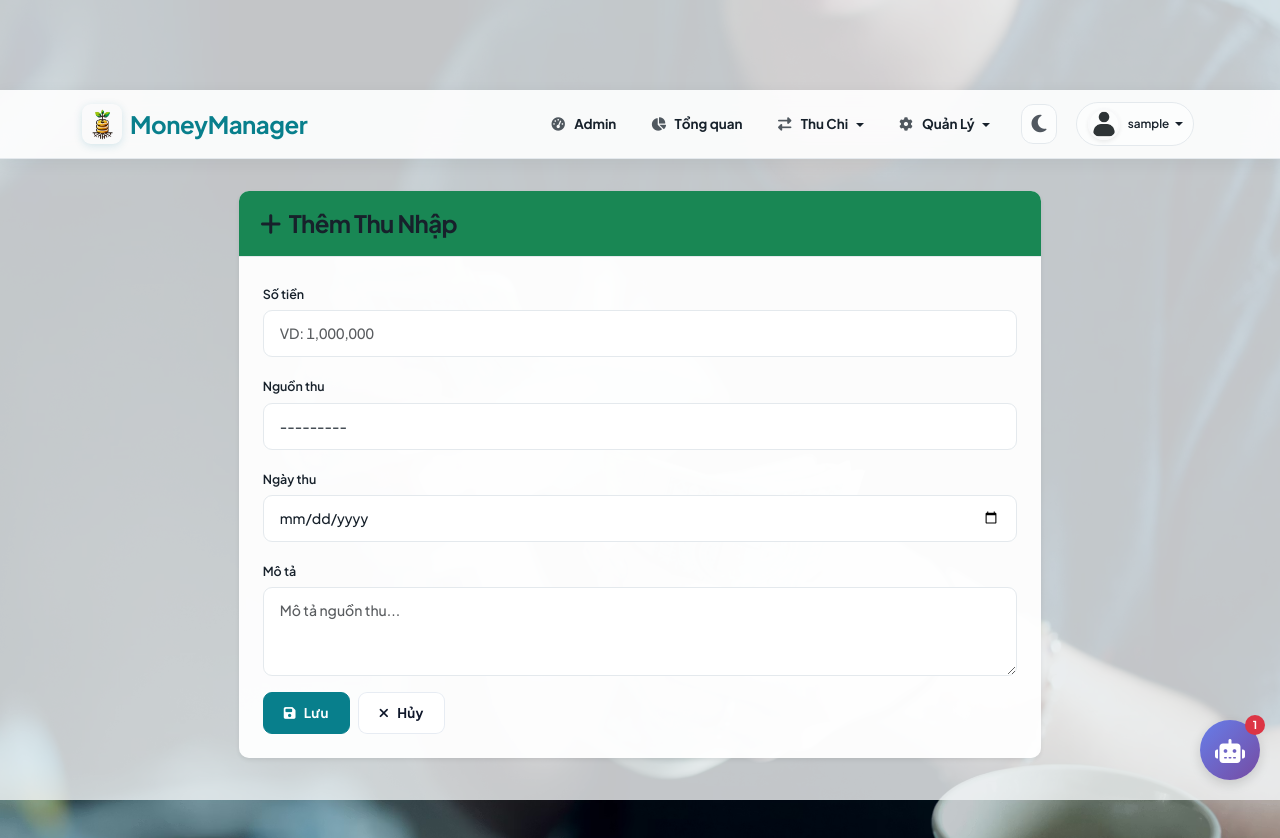
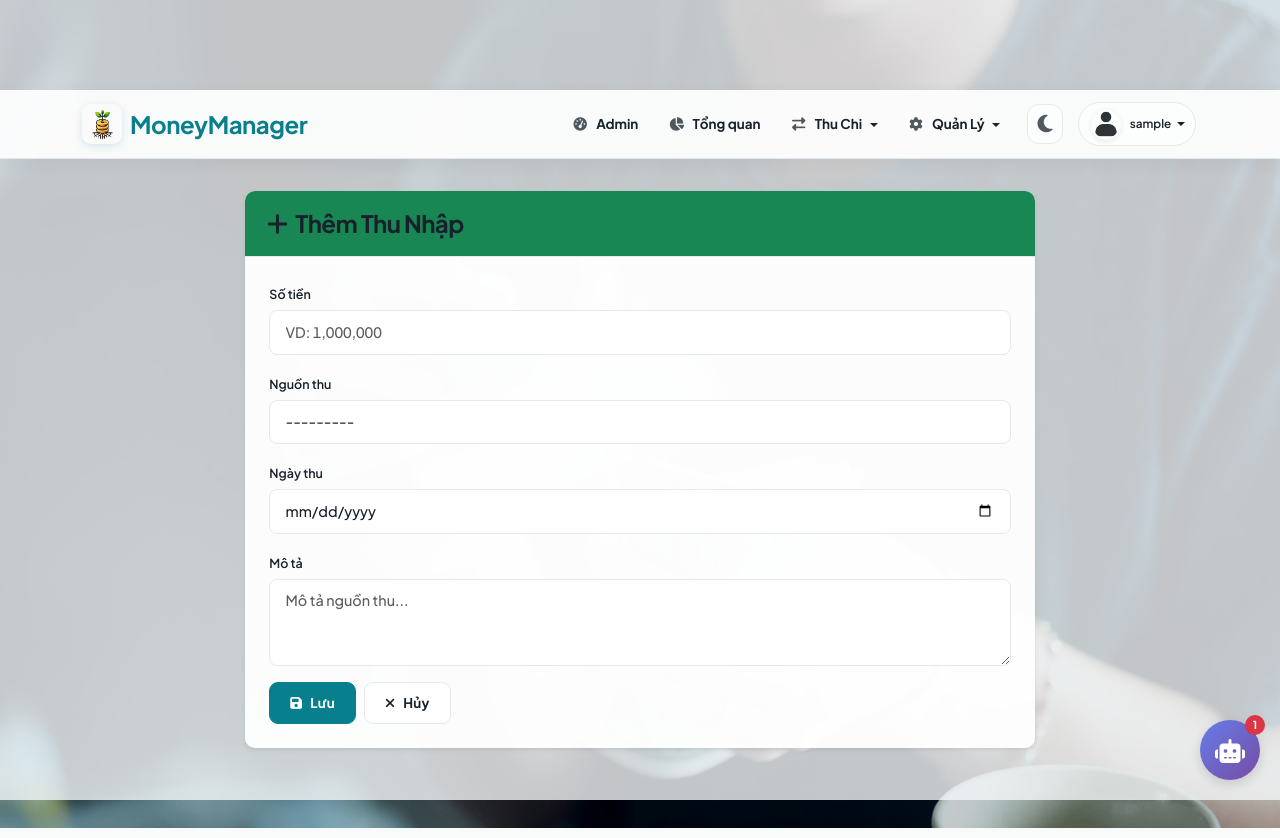
Before and after one commit to DoTienDat-20225700/expenses_prj, a Django app: page /income/add/ in a window 1280 px wide. Run offline with Django 5.2, Linux system fonts and the light colour scheme; the visitor is signed in with stand-in values (Sample User, id 1); data comes from the database, SQL or seed files in the repository; some libraries are stand-ins or nearby versions.

Commit message:
feat: add agent workflows and skills alongside custom CSS updates

```diff
--- a/expenses/app_expenses/static/ep1/css/custom.css
+++ b/expenses/app_expenses/static/ep1/css/custom.css
@@ -6,31 +6,51 @@
 /* 1. IMPORT FONT (Hiện đại & Sắc nét hơn) */
 @import url("https://fonts.googleapis.com/css2?family=Plus+Jakarta+Sans:wght@400;500;600;700;800&display=swap");
 
-/* 2. CẤU HÌNH BIẾN MÀU & HIỆU ỨNG (VARIABLES) */
+/* 2. CẤU HÌNH BIẾN MÀU & HIỆU ỨNG (CANONICAL DESIGN TOKENS) */
 :root {
   --font-main: "Plus Jakarta Sans", sans-serif;
 
-  /* --- CHẾ ĐỘ SÁNG (LIGHT MODE) --- */
+  /* --- CANONICAL DESIGN TOKENS (FINANCE SYSTEM) --- */
+  --finance-accent: #087f8c;
+  --finance-accent-soft: rgba(8, 127, 140, 0.1);
+  --finance-coral: #d95d39;
+  --finance-ink: #17212b;
+  --finance-muted: #66727d;
+  --finance-line: #e4e9ed;
+  --finance-surface: rgba(255, 255, 255, 0.94);
+  --finance-radius: 10px;
+  --finance-shadow: 0 2px 10px rgba(23, 33, 43, 0.045);
+  --finance-shadow-hover: 0 8px 20px rgba(23, 33, 43, 0.09);
+  --finance-primary: var(--finance-accent);
+
+  /* --- BRAND / THEME COMPATIBILITY TOKENS --- */
   --primary: #10b981;
   /* Emerald 500 */
   --primary-hover: #059669;
   /* Emerald 600 */
 
-  /* Nền trang: Xanh mint cực nhạt tạo cảm giác tươi mới */
-  --bg-body: #f0fdf4;
-
-  /* Solid Backgrounds (Optimized for performance) */
-  --bg-card: rgba(255, 255, 255, 0.98);
+  /* --- TOKEN ALIASES (FORWARD COMPATIBILITY) --- */
+  --bg-body: #f4f7f8;
+  --bg-card: var(--finance-surface);
   --bg-glass-heavy: rgba(255, 255, 255, 1);
-  --glass-border: 1px solid rgba(226, 232, 240, 0.8);
-
-  --text-main: #0f172a;
-  /* Slate 900 */
-  --text-muted: #475569; /* Đậm hơn chút so với 64748b */
-  /* Slate 500 */
-  --border-color: rgba(226, 232, 240, 0.8);
-  --input-bg: rgba(255, 255, 255, 0.8); /* Tăng opacity input */
-
+  --glass-border: 1px solid var(--finance-line);
+
+  --text-main: var(--finance-ink);
+  --text-muted: var(--finance-muted);
+  --text-primary: var(--finance-ink);
+  --border-color: var(--finance-line);
+  --input-bg: rgba(255, 255, 255, 0.82);
+
+  /* --- DASHBOARD ALIASES (Single Source of Truth) --- */
+  --dashboard-ink: var(--finance-ink);
+  --dashboard-muted: var(--finance-muted);
+  --dashboard-line: var(--finance-line);
+  --dashboard-surface: var(--finance-surface);
+  --dashboard-page: #f4f7f8;
+  --dashboard-accent: var(--finance-accent);
+  --dashboard-coral: var(--finance-coral);
+
+  /* --- CHART.JS PRESERVED VARIABLES --- */
   --chart-income: #047857;
   --chart-income-fill: rgba(16, 185, 129, 0.14);
   --chart-expense: #dc2626;
@@ -48,42 +68,48 @@
   --chart-category-9: #c2410c;
   --chart-category-10: #475569;
 
-  /* Colored Shadows (Bóng đổ màu) - Bí quyết của giao diện xịn */
-  --shadow-sm: 0 4px 6px -1px rgba(16, 185, 129, 0.05),
-    0 2px 4px -1px rgba(16, 185, 129, 0.03);
-  --shadow-md: 0 10px 15px -3px rgba(16, 185, 129, 0.08),
-    0 4px 6px -2px rgba(16, 185, 129, 0.04);
-  --shadow-lg: 0 20px 25px -5px rgba(16, 185, 129, 0.1),
-    0 10px 10px -5px rgba(16, 185, 129, 0.04);
-  --shadow-hover: 0 20px 40px -5px rgba(16, 185, 129, 0.2);
-
-  /* Navbar Gradient */
-  --navbar-bg: rgba(255, 255, 255, 0.9); /* Tăng opacity navbar */
-  --navbar-text: #0f172a;
-}
-
-/* --- CHẾ ĐỘ TỐI (DARK MODE) --- */
+  /* --- SHADOWS --- */
+  --shadow-sm: var(--finance-shadow);
+  --shadow-md: 0 5px 18px rgba(23, 33, 43, 0.05);
+  --shadow-lg: 0 12px 28px rgba(23, 33, 43, 0.12);
+  --shadow-hover: var(--finance-shadow-hover);
+
+  /* --- NAVBAR --- */
+  --navbar-bg: rgba(255, 255, 255, 0.9);
+  --navbar-text: var(--finance-ink);
+}
+
+/* --- CHẾ ĐỘ TỐI (DARK MODE TOKENS) --- */
 body.dark-mode {
-  /* Đảm bảo nền tối phủ lên ảnh đủ tốt */
+  /* Canonical Finance Dark Tokens */
+  --finance-ink: #f3f7f8;
+  --finance-muted: #aab9c2;
+  --finance-line: #30414a;
+  --finance-surface: rgba(23, 37, 45, 0.94);
+  --finance-accent: #55c2c2;
+  --finance-accent-soft: rgba(85, 194, 194, 0.13);
+  --finance-coral: #ff9070;
+  --finance-primary: var(--finance-accent);
+
+  /* Emerald Dark Tokens */
   --primary: #34d399;
-  /* Emerald 400 (Sáng hơn để nổi trên nền tối) */
   --primary-hover: #10b981;
 
-  /* Nền trang: Xanh đen sâu thẳm (Deep Slate/Navy) */
-  --bg-body: #0f172a;
-
-  /* Dark Solid */
-  --bg-card: rgba(15, 23, 42, 0.98);
+  /* Aliases */
+  --bg-body: #101a20;
+  --bg-card: var(--finance-surface);
   --bg-glass-heavy: rgba(15, 23, 42, 1);
-  --glass-border: 1px solid rgba(51, 65, 85, 0.8);
-
-  --text-main: #f8fafc;
-  /* Slate 50 */
-  --text-muted: #94a3b8;
-  /* Slate 400 */
-  --border-color: rgba(51, 65, 85, 0.5);
-  --input-bg: rgba(15, 23, 42, 0.5);
-
+  --glass-border: 1px solid var(--finance-line);
+
+  --text-main: var(--finance-ink);
+  --text-muted: var(--finance-muted);
+  --text-primary: var(--finance-ink);
+  --border-color: var(--finance-line);
+  --input-bg: rgba(23, 37, 45, 0.86);
+
+  --dashboard-page: #101a20;
+
+  /* Chart Dark Tokens */
   --chart-income: #34d399;
   --chart-income-fill: rgba(52, 211, 153, 0.18);
   --chart-expense: #fb7185;
@@ -216,39 +244,32 @@ body.dark-mode ::-webkit-scrollbar-thumb {
   opacity: 0.85;
 }
 
-/* Nav Links - Simplified */
+/* Nav Links - Standardized */
 .nav-link {
-  color: var(--navbar-text) !important;
-  font-weight: 600;
-  border-radius: 12px;
-  padding: 0.6rem 1.2rem !important;
-  margin: 0 4px;
+  color: var(--finance-ink) !important;
+  font-weight: 700;
+  font-size: 0.84rem;
+  border-radius: 9px;
+  padding: 0.55rem 0.72rem !important;
+  margin: 0 2px;
   position: relative;
-  transition: background-color 0.2s ease, color 0.2s ease;
-}
-
-.nav-link:hover {
-  background: rgba(16, 185, 129, 0.1);
-  color: var(--primary) !important;
-}
-
-/* Active state với indicator đơn giản */
+  transition: background-color 160ms ease, color 160ms ease;
+}
+
+.nav-link:hover,
 .nav-link.active {
-  background: rgba(16, 185, 129, 0.12);
-  color: var(--primary) !important;
-  position: relative;
+  background: var(--finance-accent-soft);
+  color: var(--finance-accent) !important;
+}
+
+.nav-link i {
+  width: 1rem;
+  text-align: center;
+  opacity: 0.75;
 }
 
 .nav-link.active::after {
-  content: '';
-  position: absolute;
-  bottom: 4px;
-  left: 50%;
-  transform: translateX(-50%);
-  width: 40%;
-  height: 3px;
-  background: var(--primary);
-  border-radius: 2px;
+  display: none;
 }
 
 /* Dropdown trong Navbar */
@@ -477,55 +507,56 @@ body.dark-mode ::-webkit-scrollbar-thumb {
    ========================================= */
 .form-control,
 .form-select {
-  background-color: var(--input-bg);
-  border: 1px solid var(--border-color);
-  border-radius: 12px;
-  /* Input bo tròn */
-  padding: 0.75rem 1rem;
-  color: var(--text-main);
-  transition: all 0.2s;
+  background-color: rgba(255, 255, 255, 0.82);
+  border: 1px solid var(--finance-line);
+  border-radius: 8px;
+  font-size: 0.9rem;
+  min-height: 42px;
+  padding: 0.65rem 0.95rem;
+  color: var(--finance-ink);
+  transition: border-color 0.2s ease, box-shadow 0.2s ease;
 }
 
 .form-control:focus,
 .form-select:focus {
-  background-color: var(--bg-body);
-  border-color: var(--primary);
-  box-shadow: 0 0 0 4px rgba(16, 185, 129, 0.15);
-  /* Glow xanh khi focus */
-  color: var(--text-main);
+  background-color: #fff;
+  border-color: var(--finance-accent);
+  box-shadow: 0 0 0 3px rgba(8, 127, 140, 0.13);
+  color: var(--finance-ink);
 }
 
 /* Input Group Text (Icon trong ô nhập) */
 .input-group-text {
-  background-color: var(--input-bg);
-  border-color: var(--border-color);
-  color: var(--text-muted);
-  border-radius: 12px;
+  background-color: rgba(255, 255, 255, 0.82);
+  border: 1px solid var(--finance-line);
+  color: var(--finance-muted);
+  border-radius: 8px;
 }
 
 /* =========================================
    7. BUTTONS (NÚT BẤM)
    ========================================= */
 .btn {
-  border-radius: 12px;
-  font-weight: 600;
+  border-radius: 9px;
+  font-weight: 700;
+  font-size: 0.84rem;
+  min-height: 40px;
   padding: 0.6rem 1.25rem;
-  letter-spacing: 0.3px;
-  transition: background-color 0.2s ease, box-shadow 0.2s ease;
-}
-
-.btn-primary {
-  background: linear-gradient(
-    135deg,
-    var(--primary) 0%,
-    var(--primary-hover) 100%
-  ) !important;
-  border: none !important;
-  box-shadow: 0 4px 6px rgba(16, 185, 129, 0.25);
-}
-
-.btn-primary:hover {
-  box-shadow: 0 6px 12px rgba(16, 185, 129, 0.3);
+  letter-spacing: 0.2px;
+  transition: background-color 160ms ease, border-color 160ms ease, box-shadow 160ms ease, transform 160ms ease;
+}
+
+.btn-primary,
+.btn-success {
+  background: var(--finance-accent) !important;
+  border-color: var(--finance-accent) !important;
+  color: #ffffff !important;
+}
+
+.btn-primary:hover,
+.btn-success:hover {
+  background: #066c76 !important;
+  border-color: #066c76 !important;
 }
 
 .btn-secondary,
@@ -1772,16 +1788,6 @@ body:has(.dashboard-shell) .budget-progress-container {
 /* =========================================
    SHARED FINANCE UI - ALL APPLICATION PAGES
    ========================================= */
-:root {
-  --finance-ink: #17212b;
-  --finance-muted: #66727d;
-  --finance-line: #e4e9ed;
-  --finance-surface: rgba(255, 255, 255, 0.94);
-  --finance-accent: #087f8c;
-  --finance-accent-soft: rgba(8, 127, 140, 0.1);
-  --finance-coral: #d95d39;
-}
-
 body {
   background-image: url("../img/bg.png");
   background-size: cover;
@@ -1796,61 +1802,10 @@ body::before {
 }
 
 .main-container {
-  max-width: 1240px;
+  max-width: 1220px;
   padding-bottom: 2rem;
 }
 
-.navbar {
-  background: rgba(255, 255, 255, 0.9) !important;
-  border-bottom: 1px solid var(--finance-line);
-  box-shadow: 0 4px 16px rgba(23, 33, 43, 0.06);
-  backdrop-filter: blur(12px);
-}
-
-.navbar-brand {
-  color: var(--finance-accent) !important;
-}
-
-.nav-link {
-  color: var(--finance-ink) !important;
-  border-radius: 9px;
-}
-
-.nav-link:hover,
-.nav-link.active {
-  background: var(--finance-accent-soft);
-  color: var(--finance-accent) !important;
-}
-
-.card {
-  background: var(--finance-surface);
-  border: 1px solid var(--finance-line);
-  border-radius: 14px;
-  box-shadow: 0 5px 18px rgba(23, 33, 43, 0.05);
-}
-
-.card:hover {
-  border-color: rgba(8, 127, 140, 0.24);
-  box-shadow: 0 8px 22px rgba(23, 33, 43, 0.08);
-}
-
-.card-header {
-  background: transparent;
-  border-bottom: 1px solid var(--finance-line);
-  color: var(--finance-ink);
-  padding: 1.15rem 1.35rem;
-}
-
-.card-body {
-  color: var(--finance-ink);
-}
-
-.card h1,
-.card h2,
-.card h3,
-.card h4,
-.card h5,
-.card h6,
 .main-container > .row > .col-12 > h1,
 .main-container > .row > .col-12 > h2 {
   color: var(--finance-ink);
@@ -1861,48 +1816,6 @@ body::before {
   color: var(--finance-muted) !important;
 }
 
-.form-control,
-.form-select,
-.input-group-text {
-  background-color: rgba(255, 255, 255, 0.82);
-  border-color: var(--finance-line);
-  color: var(--finance-ink);
-  border-radius: 9px;
-}
-
-.form-control:focus,
-.form-select:focus {
-  background-color: #fff;
-  border-color: var(--finance-accent);
-  box-shadow: 0 0 0 3px rgba(8, 127, 140, 0.13);
-}
-
-.btn {
-  border-radius: 9px;
-}
-
-.btn-primary,
-.btn-success {
-  background: var(--finance-accent) !important;
-  border-color: var(--finance-accent) !important;
-}
-
-.btn-primary:hover,
-.btn-success:hover {
-  background: #066c76 !important;
-  border-color: #066c76 !important;
-}
-
-.btn-outline-primary {
-  color: var(--finance-accent) !important;
-  border-color: var(--finance-accent) !important;
-}
-
-.btn-outline-primary:hover {
-  background: var(--finance-accent) !important;
-  color: #fff !important;
-}
-
 .table {
   --bs-table-border-color: var(--finance-line);
   color: var(--finance-ink);
@@ -2089,12 +1992,6 @@ body.dark-mode .dropdown-menu {
 /* =========================================
    PRODUCTION FINANCE POLISH
    ========================================= */
-:root {
-  --finance-radius: 10px;
-  --finance-shadow: 0 2px 10px rgba(23, 33, 43, 0.045);
-  --finance-shadow-hover: 0 8px 20px rgba(23, 33, 43, 0.09);
-}
-
 ::selection {
   background: rgba(8, 127, 140, 0.2);
   color: var(--finance-ink);
@@ -2126,23 +2013,6 @@ body.dark-mode .dropdown-menu {
 
 .navbar-nav {
   gap: 0.2rem !important;
-}
-
-.nav-link {
-  font-size: 0.84rem;
-  font-weight: 700;
-  padding: 0.55rem 0.72rem !important;
-  transition: background-color 160ms ease, color 160ms ease;
-}
-
-.nav-link i {
-  width: 1rem;
-  text-align: center;
-  opacity: 0.75;
-}
-
-.nav-link.active::after {
-  display: none;
 }
 
 .btn-user-profile {
@@ -2159,7 +2029,6 @@ body.dark-mode .dropdown-menu {
   background: rgba(255, 255, 255, 0.55) !important;
 }
 
-.card,
 .dashboard-panel,
 .metric-card {
   border-radius: var(--finance-radius);
@@ -2254,19 +2122,6 @@ body.dark-mode .dropdown-menu {
   font-size: 0.78rem;
   font-weight: 700;
   margin-bottom: 0.4rem;
-}
-
-.form-control,
-.form-select {
-  min-height: 42px;
-  font-size: 0.88rem;
-}
-
-.btn {
-  font-size: 0.84rem;
-  font-weight: 700;
-  min-height: 40px;
-  transition: background-color 160ms ease, border-color 160ms ease, box-shadow 160ms ease, transform 160ms ease;
 }
 
 .btn:active {
```
Also changed, not shown: other parts of expenses/app_expenses/static/ep1/css/custom.css (+35 -60 lines).
